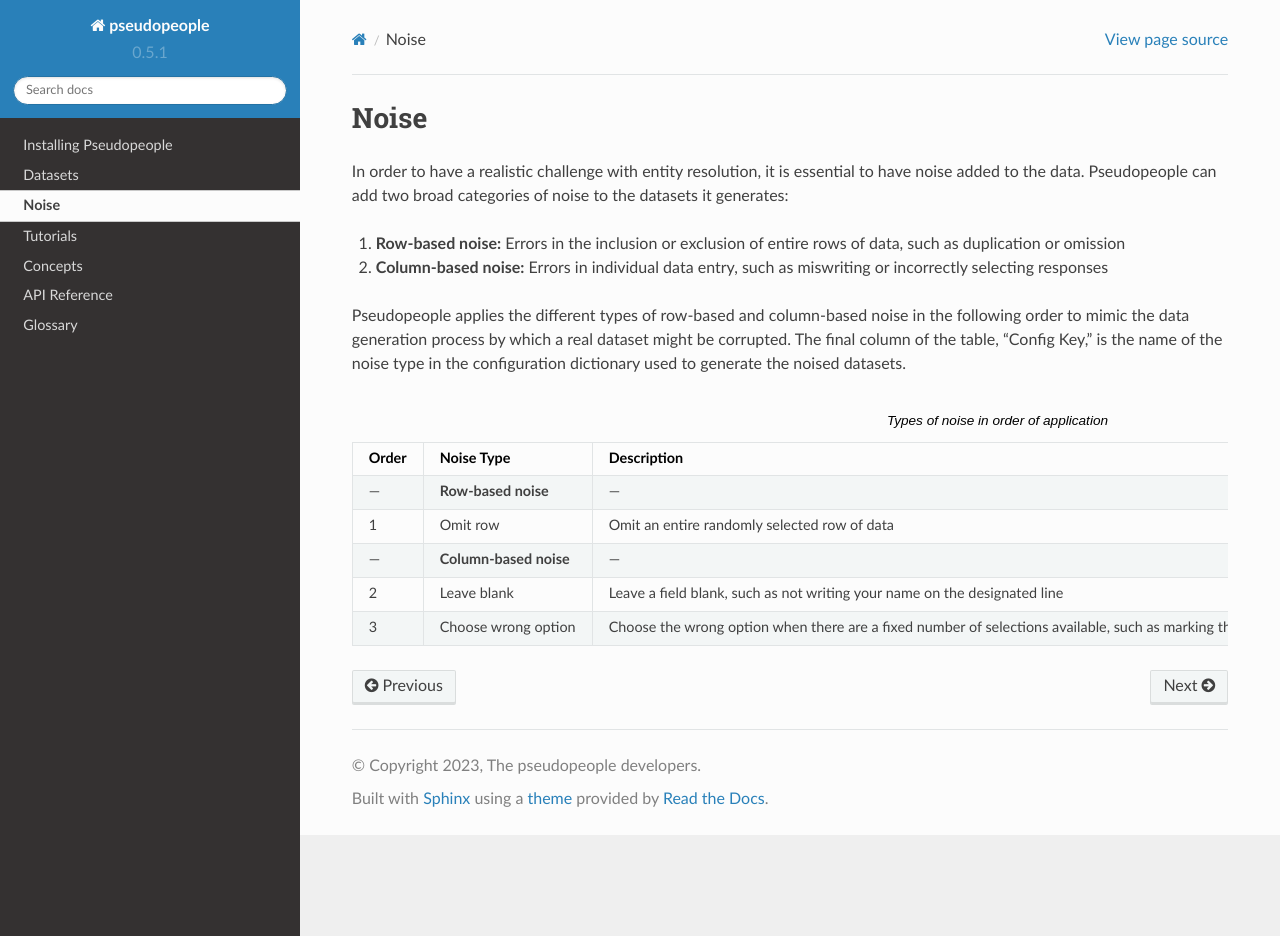
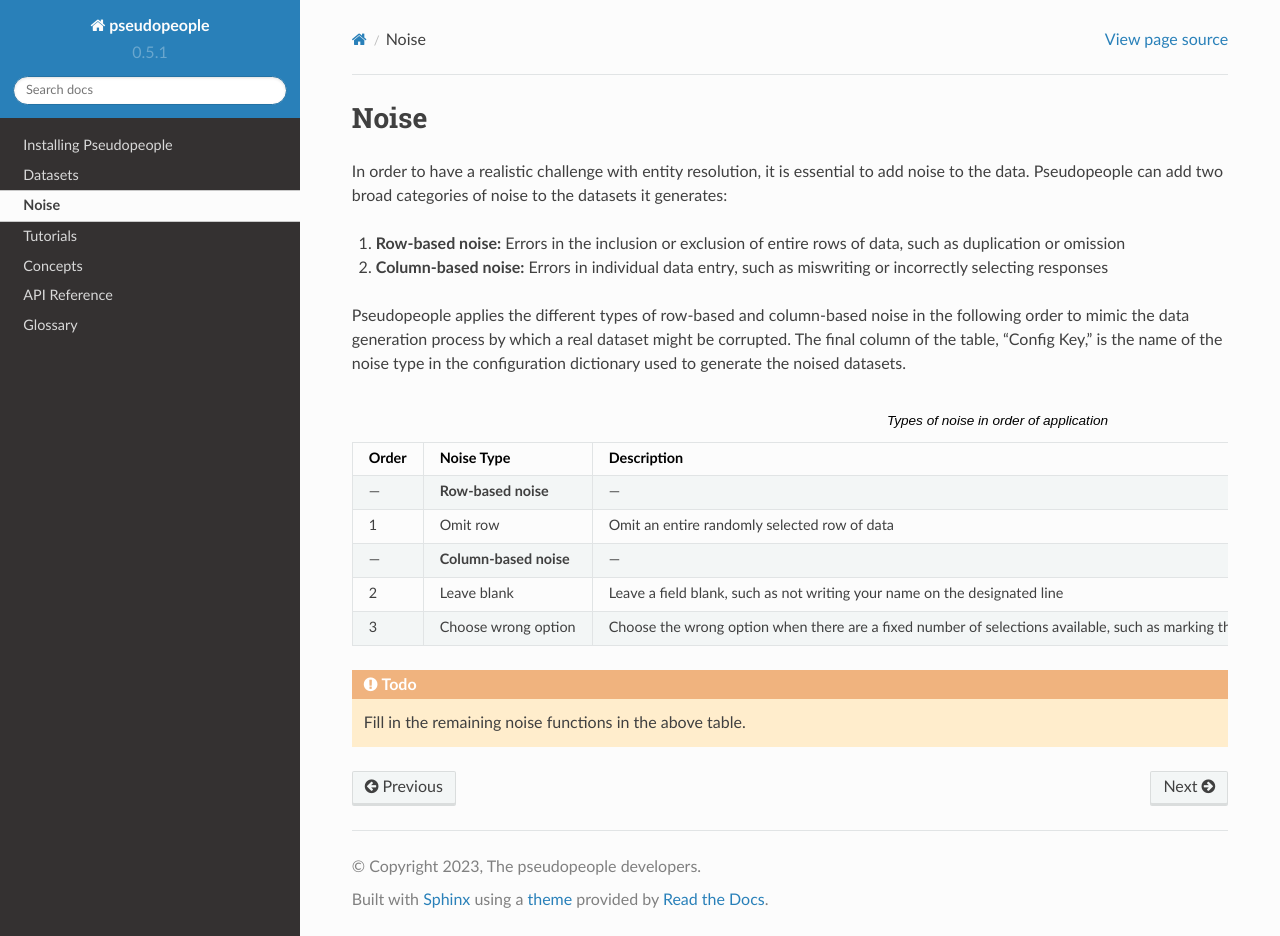
Before and after one commit to ihmeuw/pseudopeople, a Sphinx documentation site: the page built from docs/source/noise/index.rst, in a window 1280 px wide and 936 px high. Built offline with Sphinx 7.4.7 and the Read the Docs theme 2.0.0, drawn with Linux system fonts in a browser that asks for light colours.

Commit message:
add todo to finish table

```diff
--- a/docs/source/noise/index.rst
+++ b/docs/source/noise/index.rst
@@ -10,8 +10,8 @@
    :backlinks: none
 
 In order to have a realistic challenge with entity resolution, it is essential
-to have noise added to the data. Pseudopeople can add two broad categories of
-noise to the datasets it generates:
+to add noise to the data. Pseudopeople can add two broad categories of noise to
+the datasets it generates:
 
 #. **Row-based noise:** Errors in the inclusion or exclusion of entire rows of
    data, such as duplication or omission
@@ -52,3 +52,7 @@ datasets.
     - Choose wrong option
     - Choose the wrong option when there are a fixed number of selections available, such as marking the "Male" box when you meant "Female"
     - ``choose_wrong_option``
+
+.. todo::
+
+  Fill in the remaining noise functions in the above table.
```
